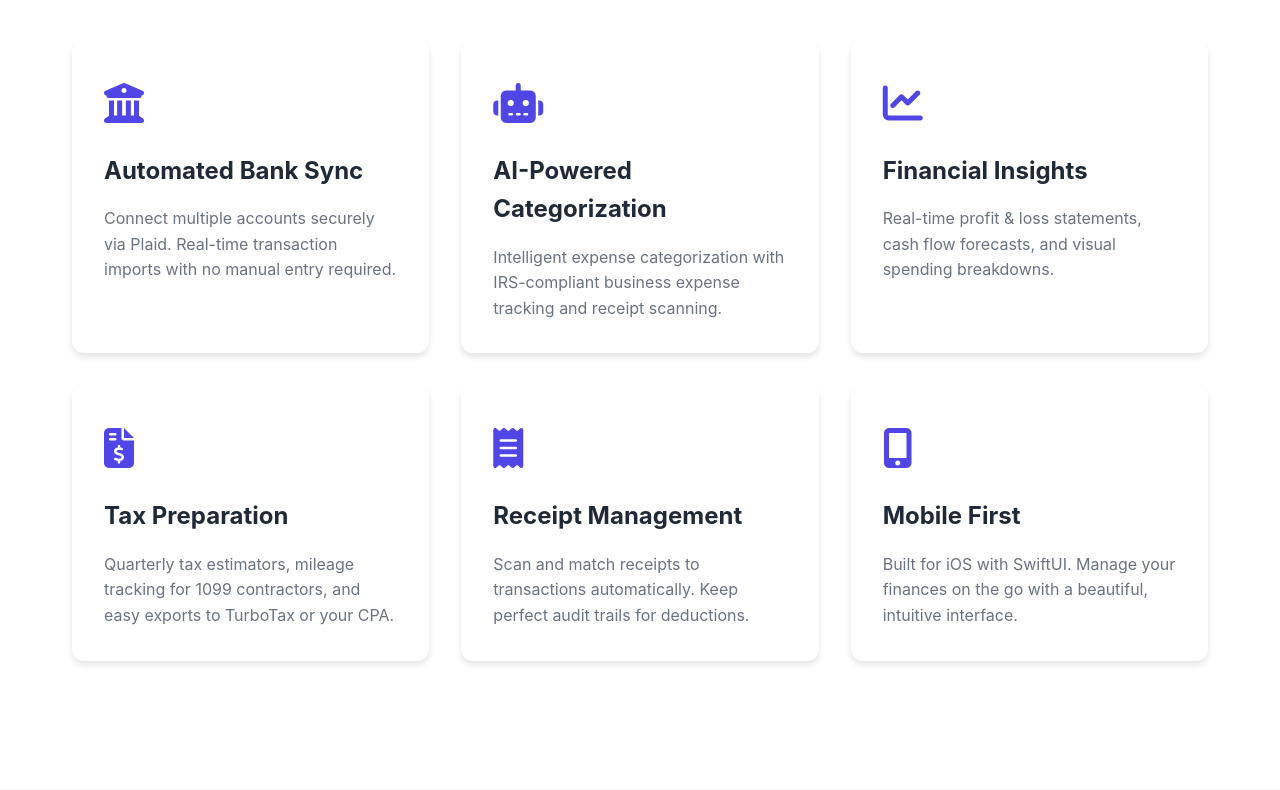
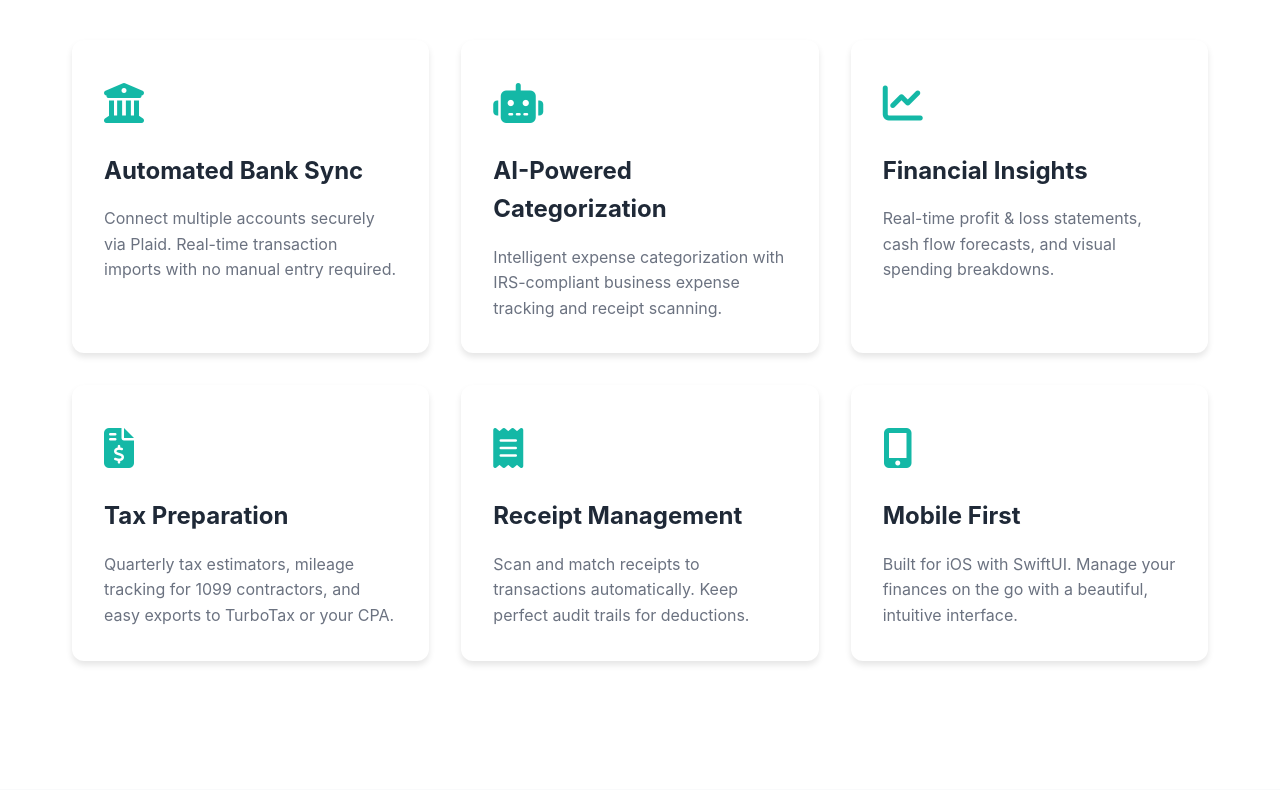
Before and after one commit to hellofinchandpoppy/flowledger, a plain HTML site: page index.html in a window 1280 px wide. Shown: the part 673-1463 px from the top of the page. Drawn offline with Linux system fonts and the light colour scheme.

Commit message:
Update index.html
Fixed Branding Colors

```diff
--- a/index.html
+++ b/index.html
@@ -14,8 +14,8 @@
         }
 
         :root {
-            --primary: #4F46E5;
-            --primary-dark: #4338CA;
+            --primary: #14B8A6;
+            --primary-dark: #0D9488;
             --secondary: #10B981;
             --dark: #1F2937;
             --light: #F9FAFB;
```
